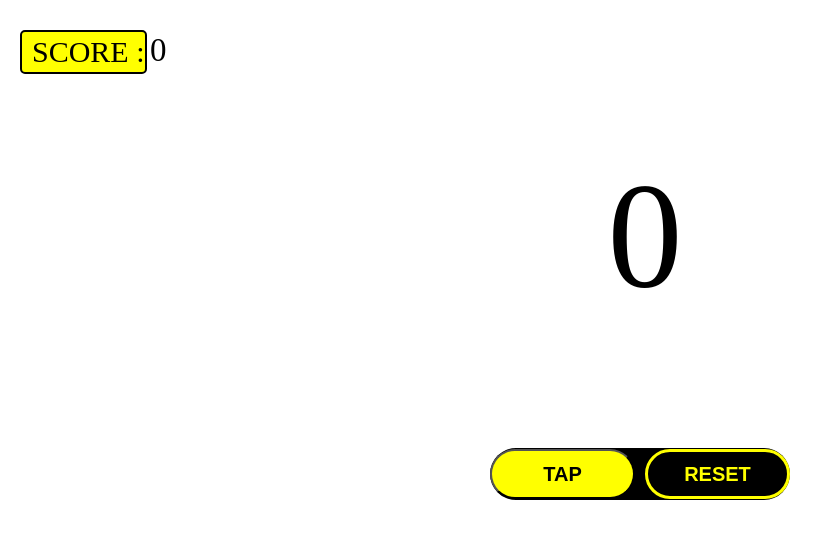
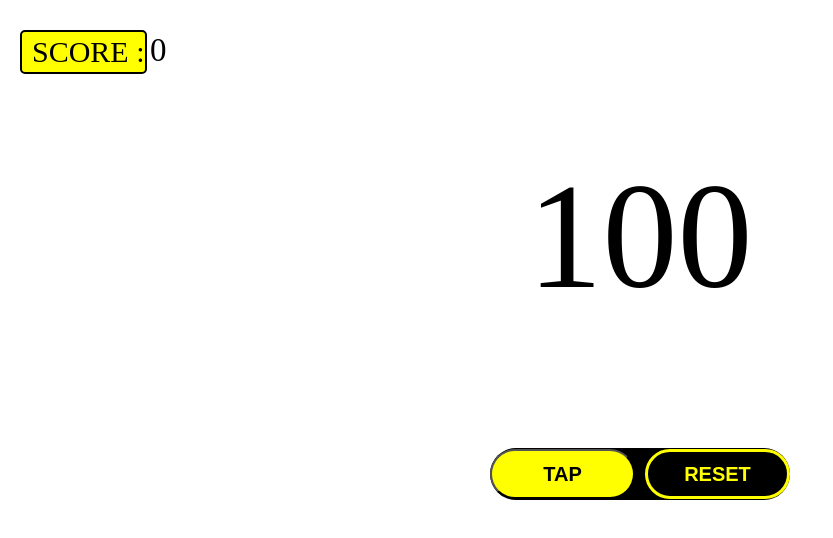
Before and after one commit to divyanshgotnochill/counter, a plain HTML site: page index.html in a window 1280 px wide. Shown: the whole page, without its empty margins (0-833 px from the left). Drawn offline with Linux system fonts and the light colour scheme.

Commit message:
size adjustment on count

```diff
--- a/count.js
+++ b/count.js
@@ -6,7 +6,7 @@ const score = document.querySelector('.score');
 let savedScore = parseInt(localStorage.getItem('myNum') || 0);
 score.textContent = savedScore;
 
-let count = 0;
+let count = 100;
 counter.textContent = count;
 
 
--- a/style.css
+++ b/style.css
@@ -16,9 +16,8 @@
     margin-top: 150px;
     font-size: 150px;
     /* background-color: yellow; */
-    height: 105px;
-    width: 65px;
-
+    display: flex;
+    height: 200px;
 }
 
 .tapper{
```
